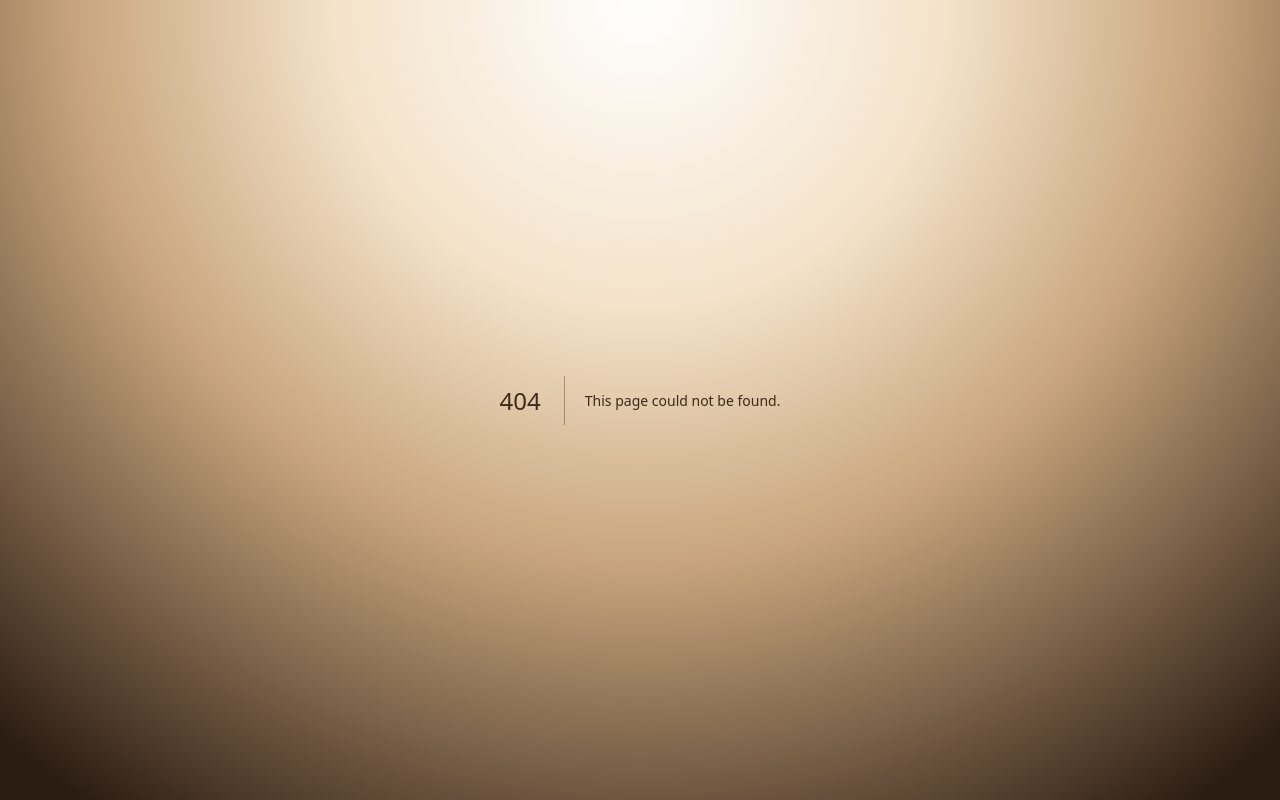
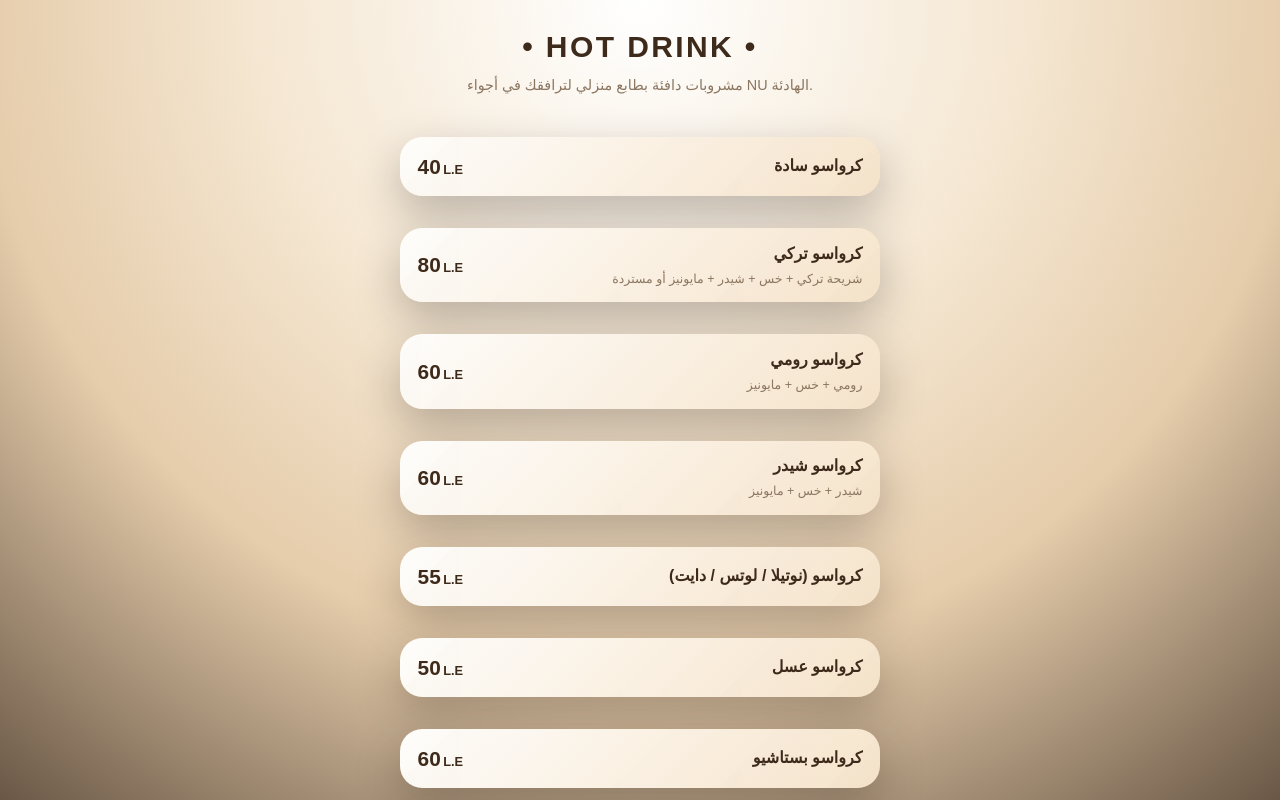
Before and after one commit to heshammmsaifff/nu-menu, a Next.js app: page /drinks/croissant in a window 1280 px wide. Before the commit this address had no page. Shown: the top 800 px of the page. Built offline with nearby package versions, Linux system fonts and the light colour scheme; a web font is replaced by a local one.

Commit message:
add croissant

```diff
--- /dev/null
+++ b/app/drinks/croissant/page.js
@@ -0,0 +1,88 @@
+"use client";
+
+import Link from "next/link";
+
+// قائمـة HOT DRINK من المنيو
+export default function HotDrinks() {
+  const items = [
+    {
+      name: "كرواسو سادة",
+      description: "",
+      sizes: [{ price: 40 }],
+    },
+    {
+      name: "كرواسو تركي",
+      description: "شريحة تركي + خس + شيدر + مايونيز أو مستردة",
+      sizes: [{ price: 80 }],
+    },
+    {
+      name: "كرواسو رومي",
+      description: "رومي + خس + مايونيز",
+      sizes: [{ price: 60 }],
+    },
+    {
+      name: "كرواسو شيدر",
+      description: "شيدر + خس + مايونيز",
+      sizes: [{ price: 60 }],
+    },
+    {
+      name: "كرواسو (نوتيلا / لوتس / دايت)",
+      description: "",
+      sizes: [{ price: 55 }],
+    },
+    {
+      name: "كرواسو عسل",
+      description: "",
+      sizes: [{ price: 50 }],
+    },
+    {
+      name: "كرواسو بستاشيو",
+      description: "",
+      sizes: [{ price: 60 }],
+    },
+    {
+      name: "كرواسو ميكس جبن",
+      description: "شيدر + موتزريلا + رومي",
+      sizes: [{ price: 60 }],
+    },
+  ];
+
+  return (
+    <main className="nu-page text-right">
+      <div className="nu-page__inner flex flex-col gap-8">
+        <header className="text-center mb-2">
+          <h1 className="nu-heading">• HOT DRINK •</h1>
+          <p className="nu-heading-sub">
+            مشروبات دافئة بطابع منزلي لترافقك في أجواء NU الهادئة.
+          </p>
+        </header>
+
+        {items.map((item, i) => (
+          <div key={i}>
+            <div className="nu-card">
+              <div className="nu-card__prices">
+                {item.sizes.map((size, idx) => (
+                  <span key={idx} className="nu-card__price">
+                    <span>{size.price}</span>L.E
+                  </span>
+                ))}
+              </div>
+              <div className="nu-card__content w-full" dir="rtl">
+                <span className="nu-card__name">{item.name}</span>
+                {item.description && (
+                  <span className="nu-card__description">
+                    {item.description}
+                  </span>
+                )}
+              </div>
+            </div>
+          </div>
+        ))}
+
+        <Link href="/drinks" className="nu-back-button">
+          العودة للخلف
+        </Link>
+      </div>
+    </main>
+  );
+}
--- a/app/drinks/page.js
+++ b/app/drinks/page.js
@@ -5,6 +5,13 @@ import Link from "next/link";
 
 export default function Drinks() {
   const categories = [
+    {
+      name: "Croissant",
+      slug: "croissant ",
+      image: null,
+      description:
+        "كرواسو طازج وهش بطبقات ذهبية مقرمشة من الخارج وناعمة من الداخل، مثالي للإفطار أو مع القهوة.",
+    },
     {
       name: "Hot Coffee",
       slug: "coffee",
```
Also changed, not shown: 2 other files (tests, documents, lock files or other folders).
